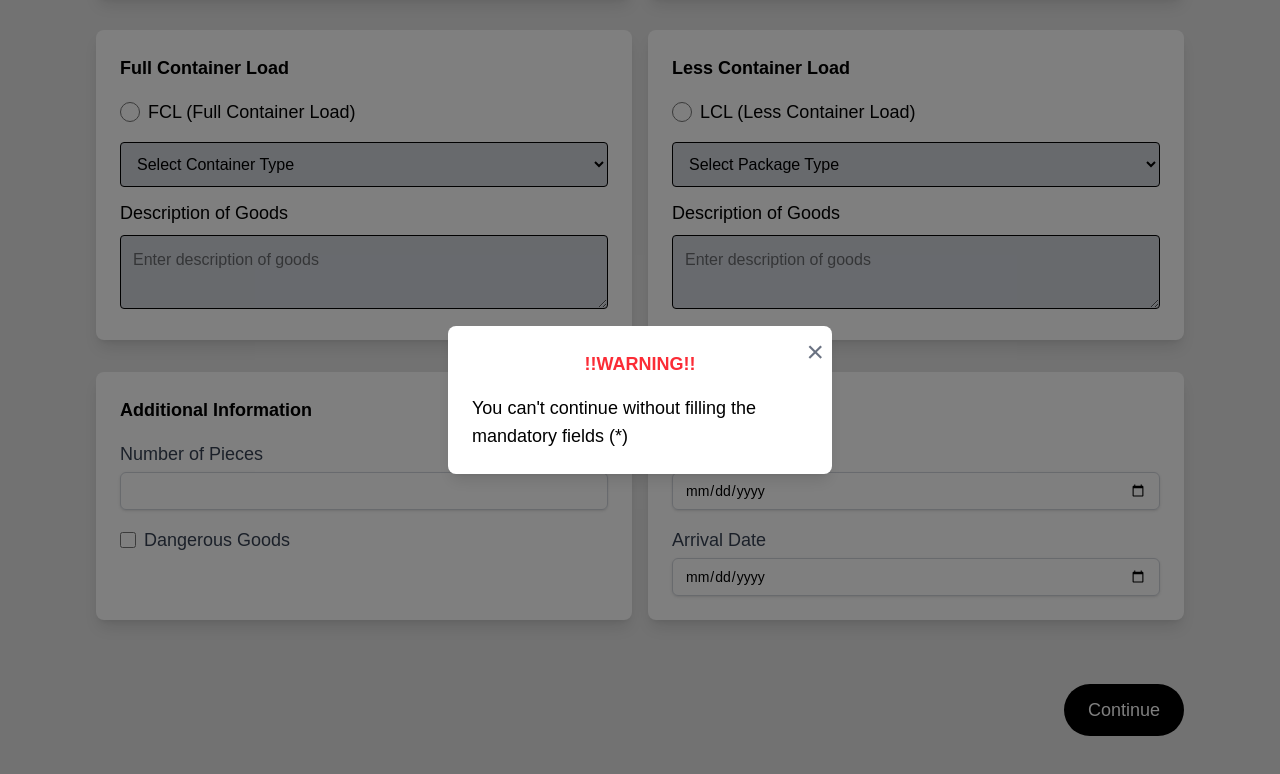
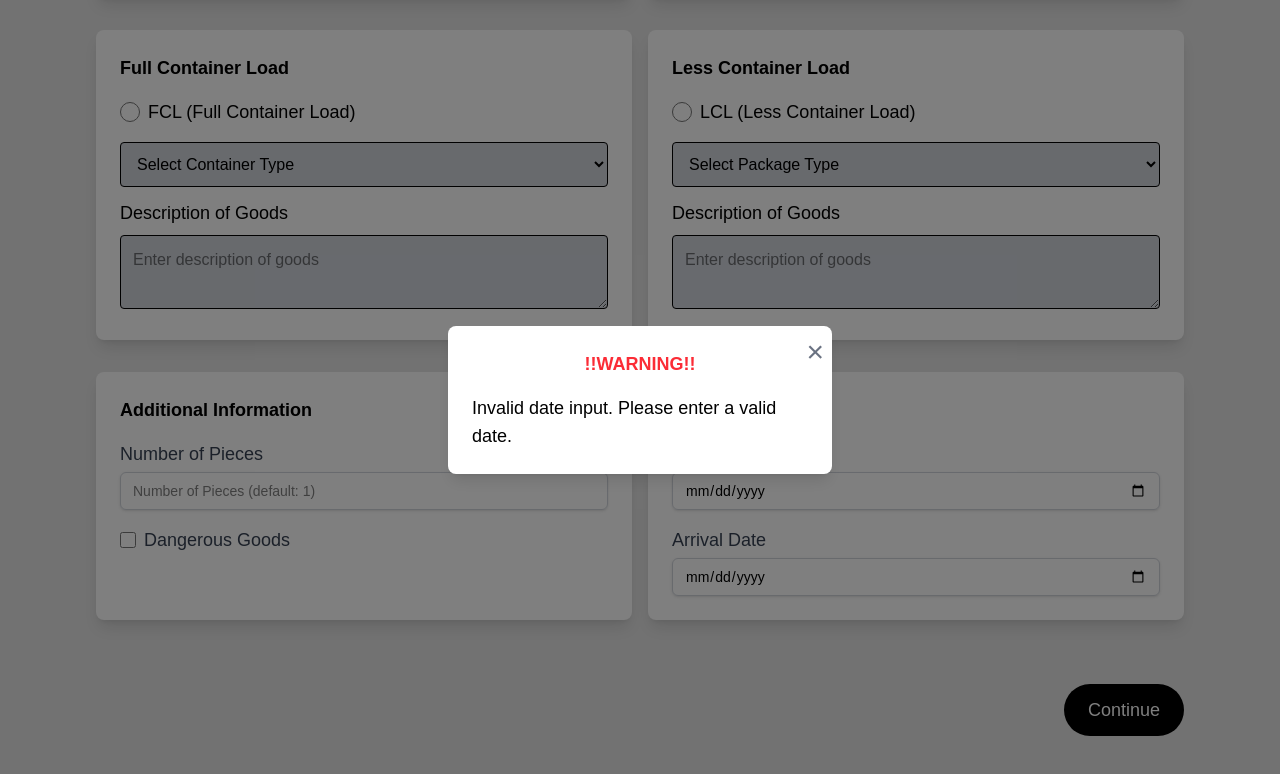
Before and after one commit to AlketKuehne/aquavinci, a Next.js app: page /create-shipment in a window 1280 px wide. Both pictures are taken after a click on the button "Continue". Shown: the part 794-1568 px from the top of the page. Built offline with nearby package versions, Linux system fonts and the light colour scheme.

Commit message:
added another warning popup

```diff
--- a/app/create-shipment/page.tsx
+++ b/app/create-shipment/page.tsx
@@ -26,6 +26,7 @@ export default function ShipmentPage() {
   const [showError, setShowError] = useState(false);
   const [showWarning, setShowWarning] = useState(false);
   const [dateWarning, setDateWarning] = useState(false);
+  const [invalidDateWarning, setInvalidDateWarning] = useState(false);
 
   const [consignorFullName, setConsignorFullName] = useState("");
   const [consigneeFullName, setConsigneeFullName] = useState("");
@@ -152,13 +153,20 @@ export default function ShipmentPage() {
       if (sendDate && arrivalDate && new Date(sendDate) >= new Date(arrivalDate)) {
         setDateWarning(true);
         setShowWarning(false);
+        setInvalidDateWarning(false);
+      } else if (isNaN(new Date(sendDate).getTime()) || isNaN(new Date(arrivalDate).getTime())) {
+        setInvalidDateWarning(true);
+        setDateWarning(false);
+        setShowWarning(false);
       } else {
         setShowWarning(true);
         setDateWarning(false);
+        setInvalidDateWarning(false);
       }
     } else {
       setShowWarning(false);
       setDateWarning(false);
+      setInvalidDateWarning(false);
       router.push('/create-shipment/details');
     }
   };
@@ -413,6 +421,7 @@ export default function ShipmentPage() {
               <label className="block text-lg font-medium text-gray-700">Number of Pieces</label>
               <input
                 type="text"
+                placeholder="Number of Pieces (default: 1)"
                 value={numberOfPieces}
                 onChange={handleNumberOfPiecesChange}
                 className="mt-1 block w-full px-3 py-2 border border-gray-300 rounded-md shadow-sm focus:outline-none focus:ring-indigo-500 focus:border-indigo-500 sm:text-sm"
@@ -480,6 +489,24 @@ export default function ShipmentPage() {
             </div>
           </div>
         )}
+        {invalidDateWarning && (
+          <div className="fixed top-0 left-0 w-full h-full flex items-center justify-center" style={{ backgroundColor: 'rgba(0, 0, 0, 0.5)' }}>
+            <div className="bg-white p-6 rounded-lg shadow-lg relative w-96 z-10">
+              <button
+                className="absolute top-2 right-2 text-gray-500 hover:text-gray-700 cursor-pointer text-3xl"
+                onClick={() => setInvalidDateWarning(false)}
+              >
+                &times;
+              </button>
+              <div className="text-red-500 text-lg font-bold mb-4 text-center">
+                !!WARNING!!
+              </div>
+              <div className="text-black text-lg">
+                Invalid date input. Please enter a valid date.
+              </div>
+            </div>
+          </div>
+        )}
         {showWarning && (
           <div className="fixed top-0 left-0 w-full h-full flex items-center justify-center" style={{ backgroundColor: 'rgba(0, 0, 0, 0.5)' }}>
             <div className="bg-white p-6 rounded-lg shadow-lg relative w-96 z-10">
```
